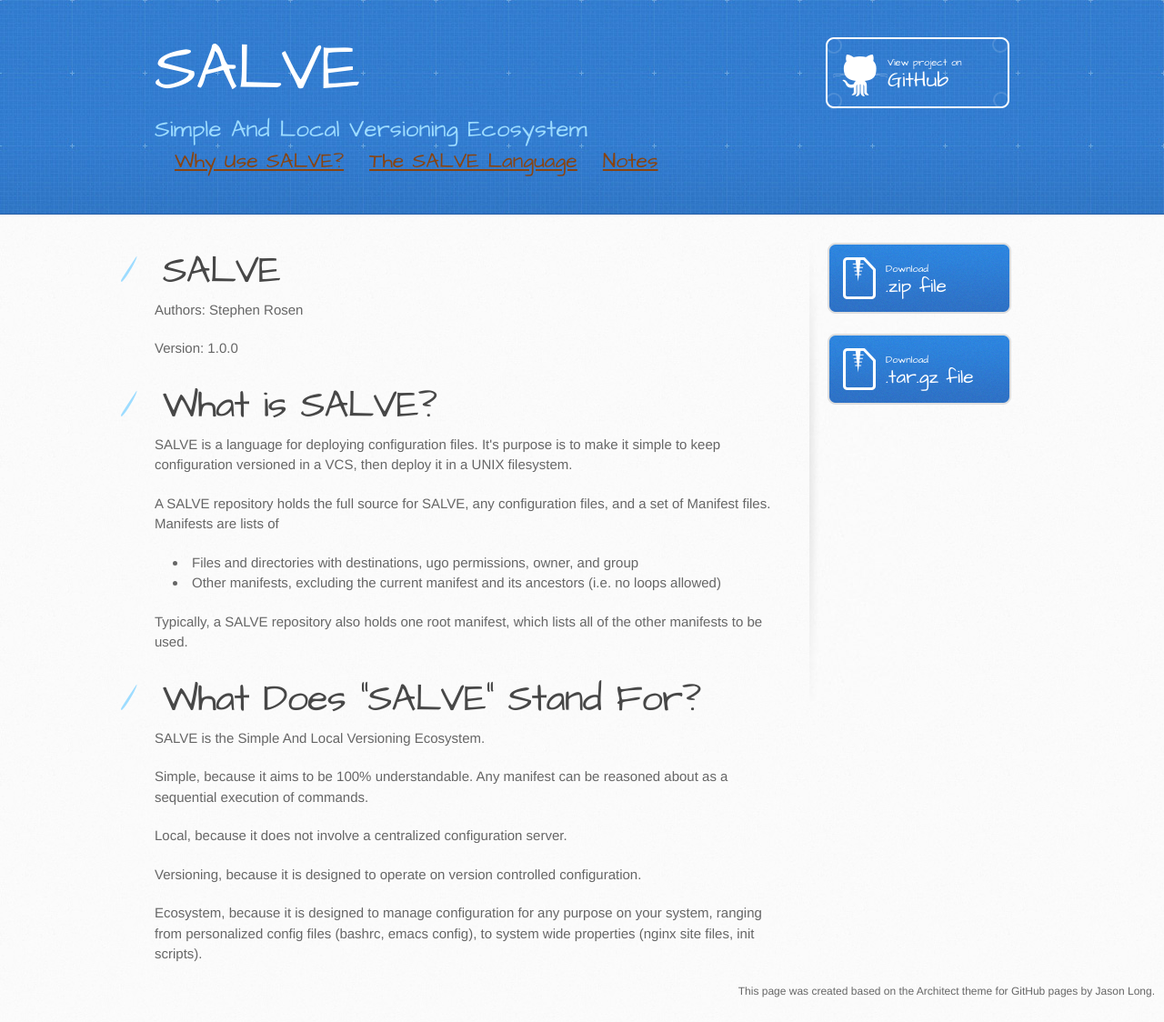
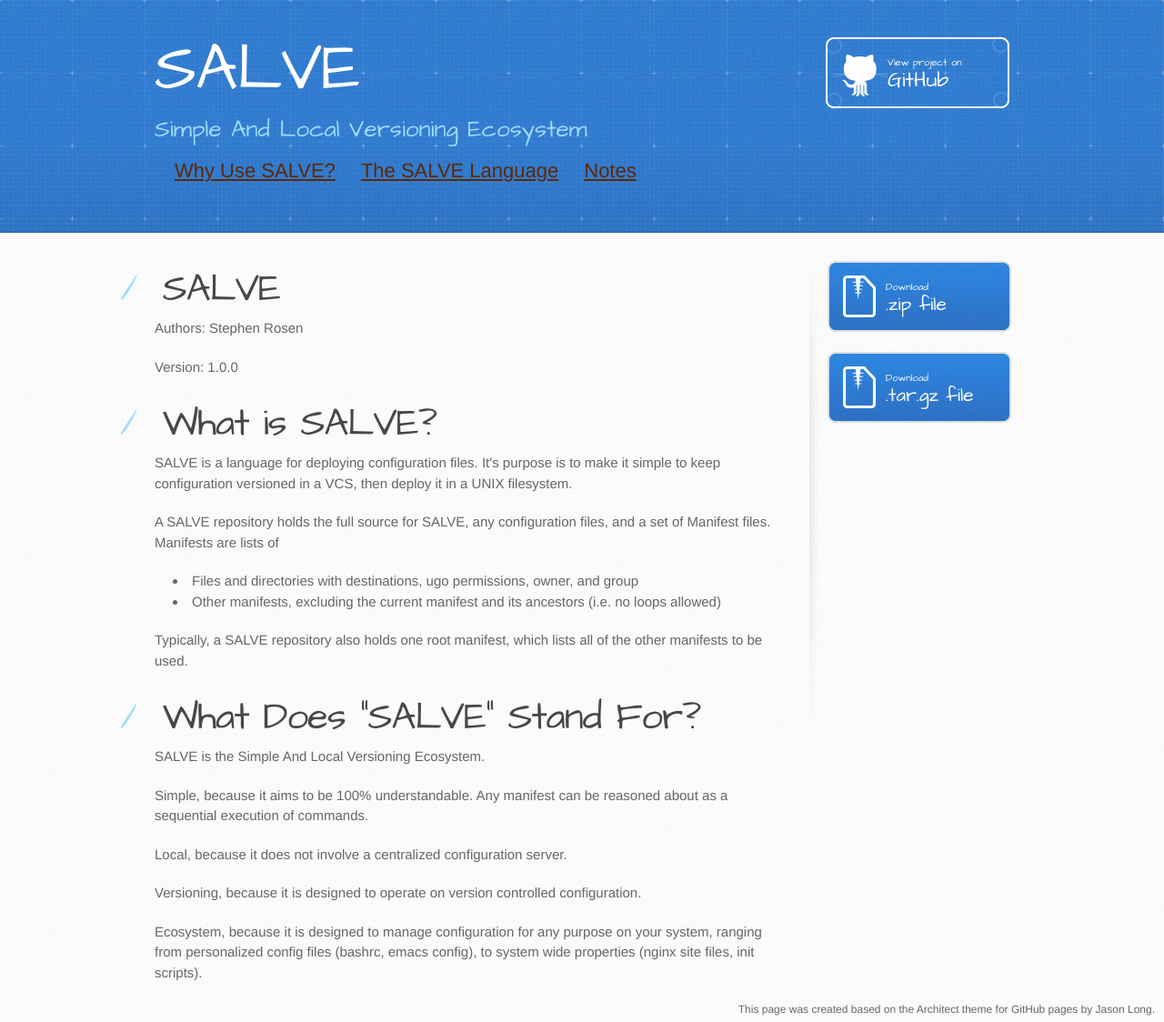
Before and after one commit to sirosen/salve.sirosen.net, a Jekyll site: the page built from index.html, in a window 1280 px wide. Shown: the whole page at 91% size. Built offline with Jekyll 4.4.1, drawn with Linux system fonts in a browser that asks for light colours; before the commit the page ends 1103 px from its top, so only the background shows below that.

Commit message:
Changes to linkbutton style.

```diff
--- a/stylesheets/stylesheet.css
+++ b/stylesheets/stylesheet.css
@@ -164,13 +164,13 @@ aside a.button {
 }
 
 a.linkbutton {
-  line-height: 1.5;
-  font-size: 23px;
-  color: #841;
+  line-height: 2.5;
+  font-size: 22px;
+  color: #602800;
   padding-left: 22px;
   padding-top: 22px;
   margin-bottom: 22px;
-  font-family: 'Architects Daughter', 'Helvetica Neue', Helvetica, Arial, serif;
+  font-family: Helvetica, Arial, serif;
   text-decoration: underline
 }
 
```
